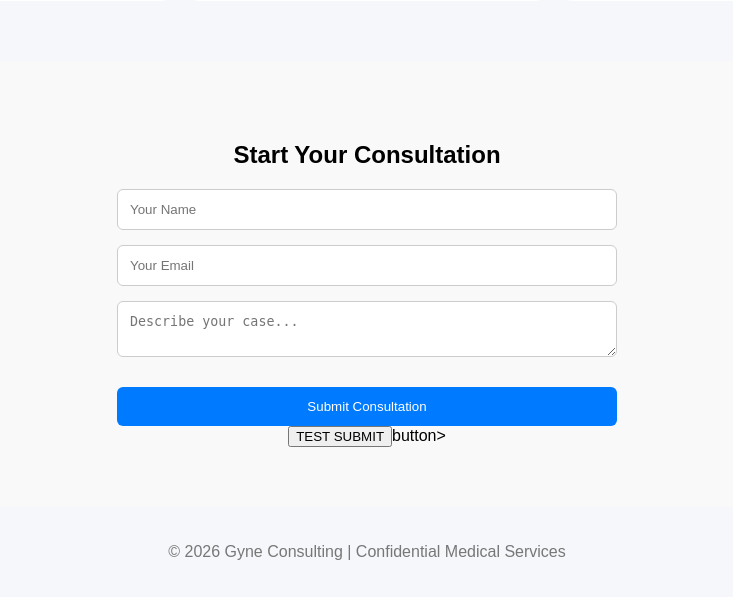
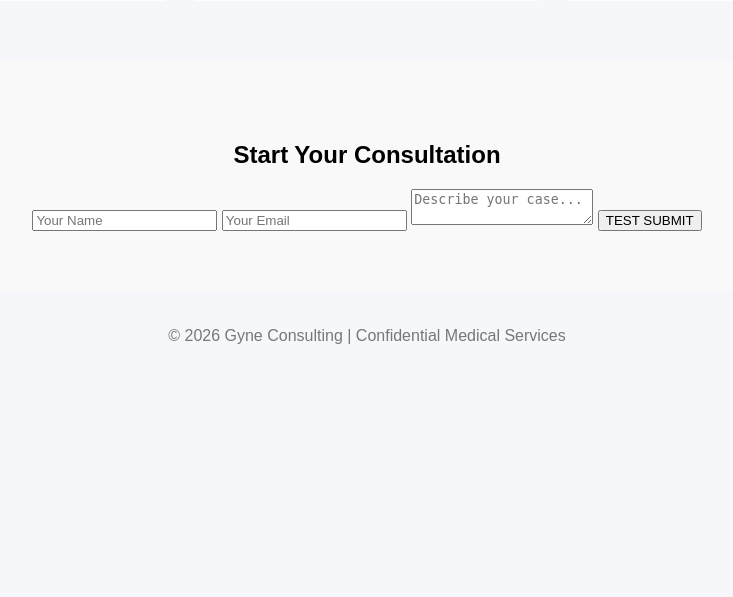
Before and after one commit to darledzinski-create/gyne-consulting--platform, a Flask app: page / in a window 1280 px wide. Shown: the part 739-1336 px from the top of the page, without its empty margins (273-1006 px from the left). After the commit the page ends 1083 px from the top, so only its background shows below. Run offline with Flask 3, Linux system fonts and the light colour scheme.

Commit message:
Update index.html

```diff
--- a/templates/index.html
+++ b/templates/index.html
@@ -44,7 +44,7 @@
 
         <h2>Start Your Consultation</h2>
 
-        <form method="POST" action="/" class="consultation-form">
+        <form method="POST" action="/">
 
             <input type="text" name="name" placeholder="Your Name" required>
 
@@ -52,15 +52,10 @@
 
             <textarea name="message" placeholder="Describe your case..." required></textarea>
 
-            <button type="submit" class="btn-primary">
-                Submit Consultation
-            </button>
+            <button type="submit">TEST SUBMIT</button>
+         </form>
 
-        </form>
-
-   <button type="submit">TEST SUBMIT</button>button>
-
-    </div>
+   </div>
 </section>
 
 <footer class="footer">
```
